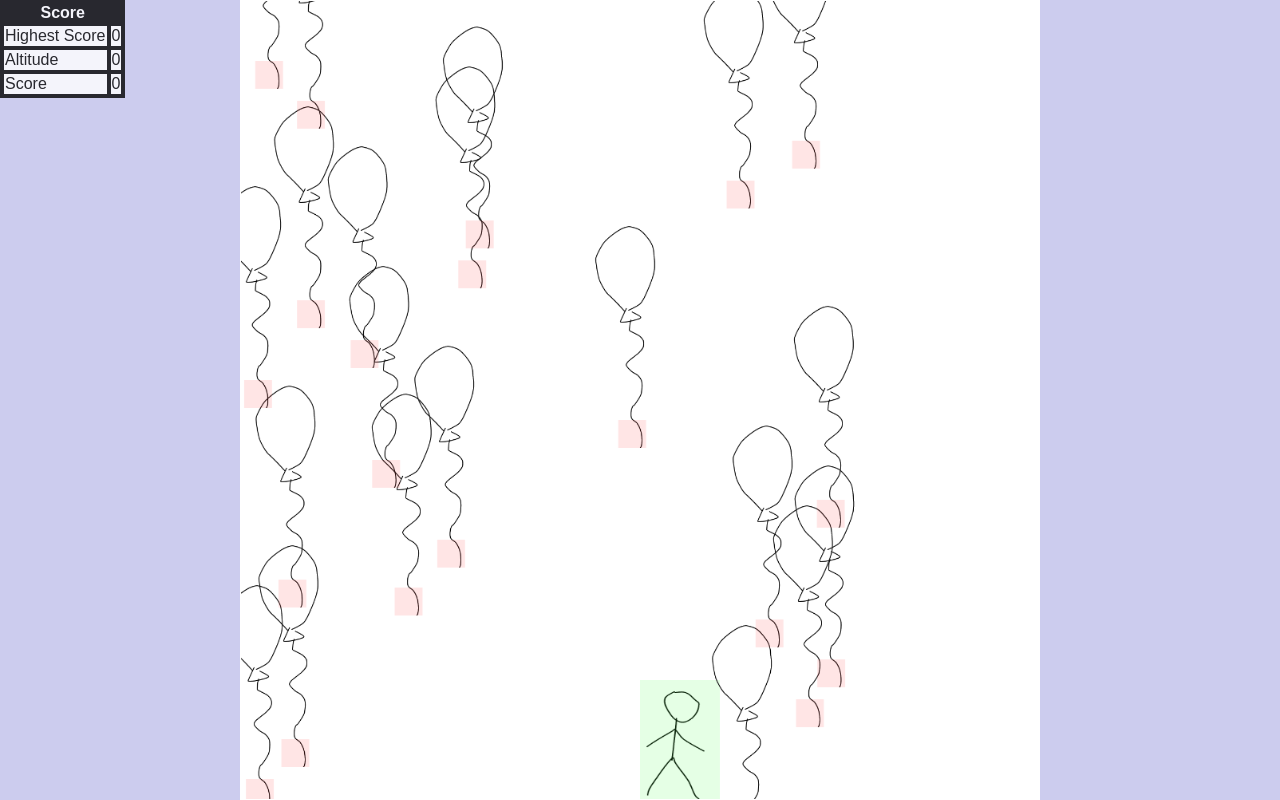
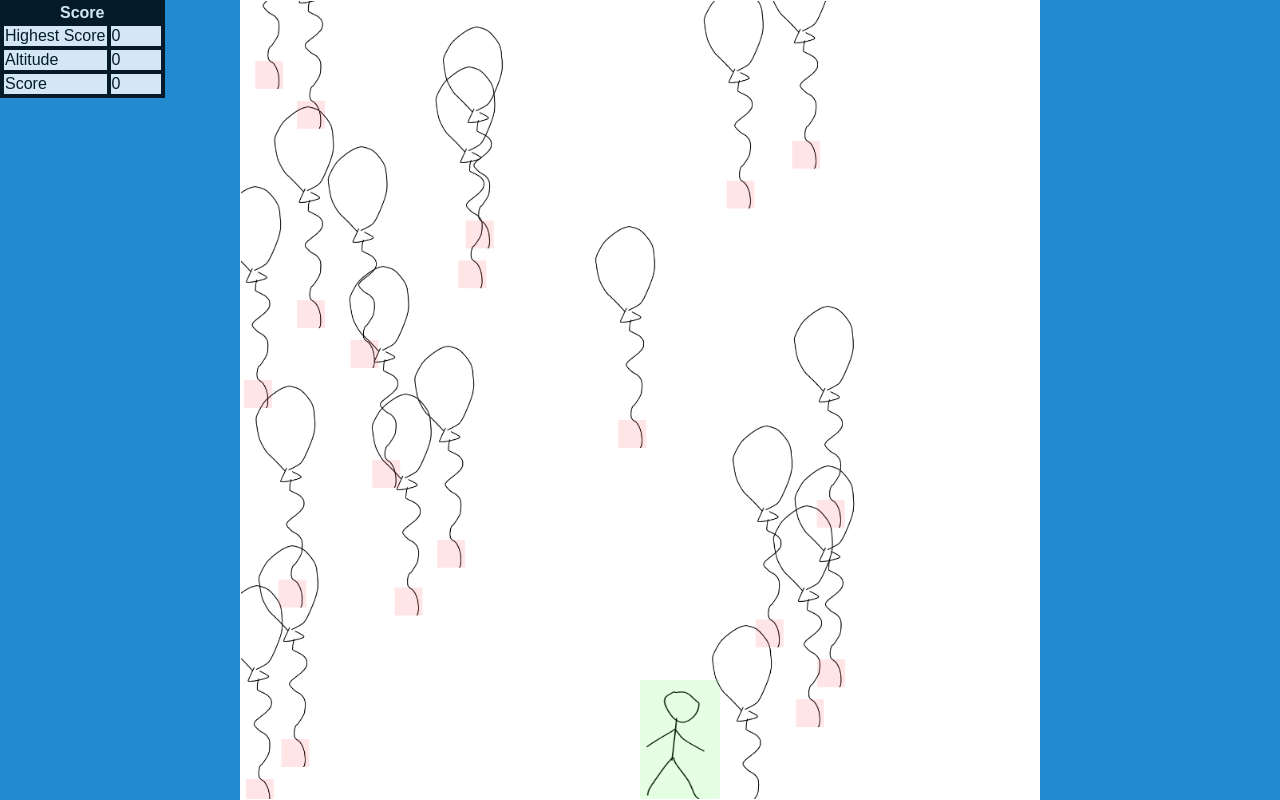
Before and after one commit to fractalbach/float-up, a plain HTML site: page index.html in a window 1280 px wide. Drawn offline with Linux system fonts and the light colour scheme.

Commit message:
minor style change

```diff
--- a/index.html
+++ b/index.html
@@ -49,7 +49,8 @@
     }
     html, body {
         /* background: #002; */
-        background: #CCE;
+        /* background: #CCE; */
+        background: #238ad0;
         margin: 0;
         padding: 0;
     }
@@ -91,6 +92,7 @@
         color: white;
     }
     td {
+        min-width: 3em;
         background: white;
     }
     .red {
```
